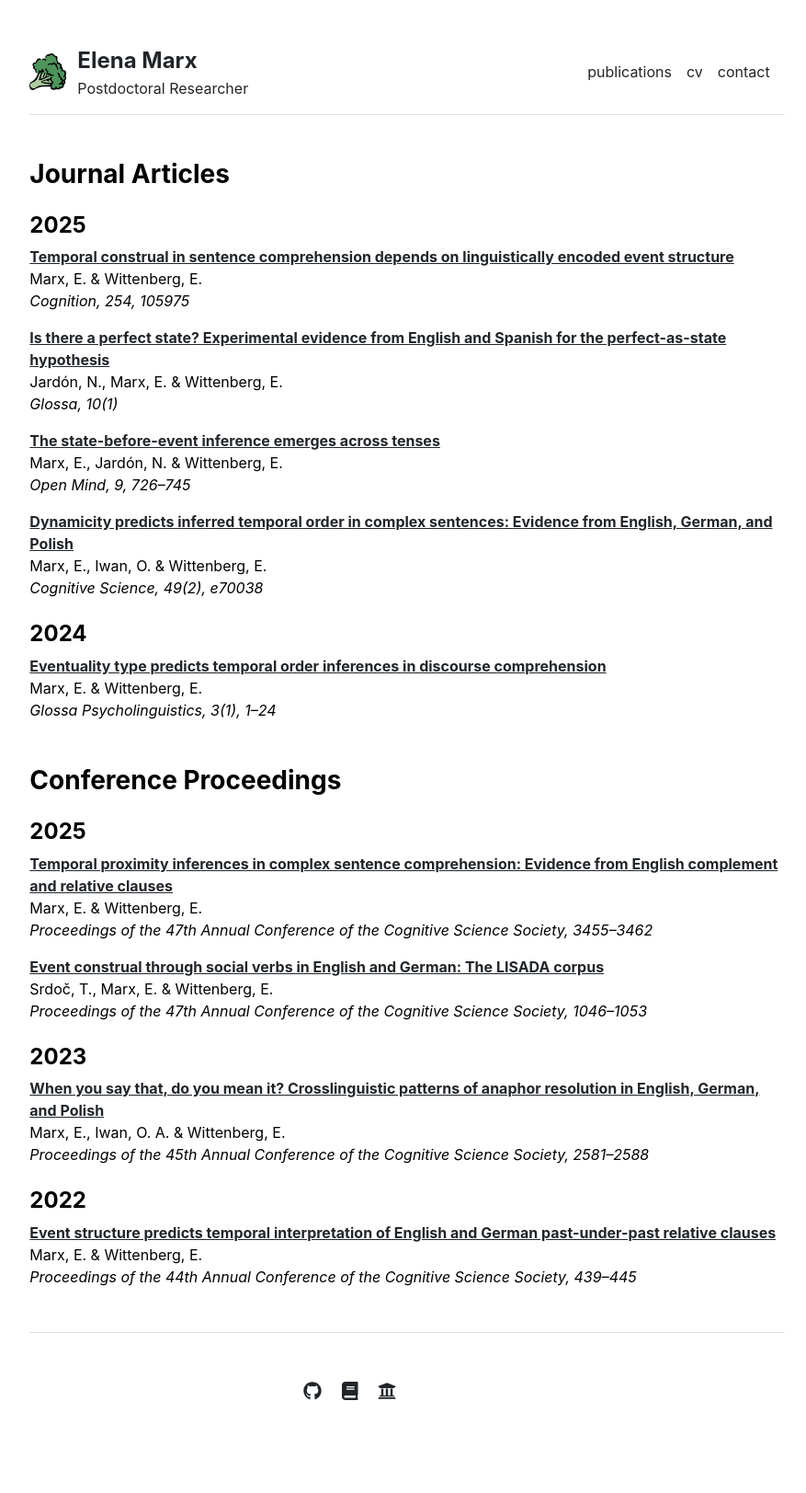
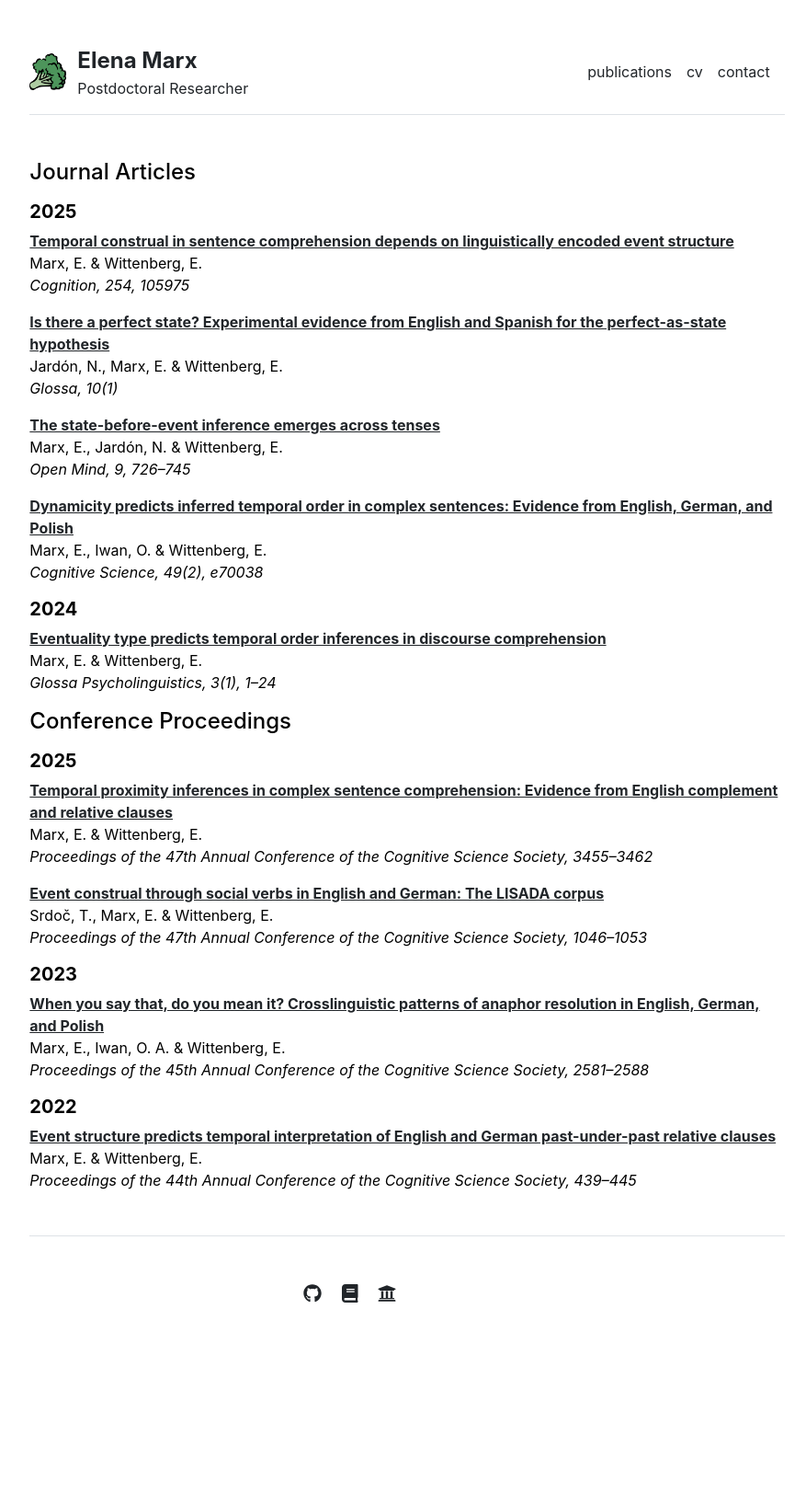
Before and after one commit to elena-marx/elena-marx.github.io, a Jekyll site: the page built from publications.md, in a window 1280 px wide. Shown: the whole page at 92% size, without its empty margins (197-1074 px from the left). Built offline with Jekyll 4.4.1, drawn with Linux system fonts in a browser that asks for light colours; after the commit the page ends 1518 px from its top, so only the background shows below that.

Commit message:
publication format updated

```diff
--- a/_includes/publications.html
+++ b/_includes/publications.html
@@ -1,11 +1,11 @@
-<h3 class="fw-bold mt-4">Journal Articles</h3>
+<h4>Journal Articles</h4>
 
 {% for year in site.data.publications %}
 
   {% assign journals = year[1] | where: "type", "journal" %}
 
   {% if journals.size > 0 %}
-    <h4 class="fw-bold mt-4">{{ year[0] }}</h4>
+    <h5 class="fw-bold mt-3">{{ year[0] }}</h5>
 
     {% for paper in journals %}
       <p>
@@ -23,14 +23,14 @@
 {% endfor %}
 
 
-<h3 class="fw-bold mt-5">Conference Proceedings</h3>
+<h4>Conference Proceedings</h4>
 
 {% for year in site.data.publications %}
 
   {% assign proceedings = year[1] | where: "type", "conference" %}
 
   {% if proceedings.size > 0 %}
-    <h4 class="fw-bold mt-4">{{ year[0] }}</h4>
+    <h5 class="fw-bold mt-3">{{ year[0] }}</h5>
 
     {% for paper in proceedings %}
       <p>
```
Also changed, not shown: 1 other file.
